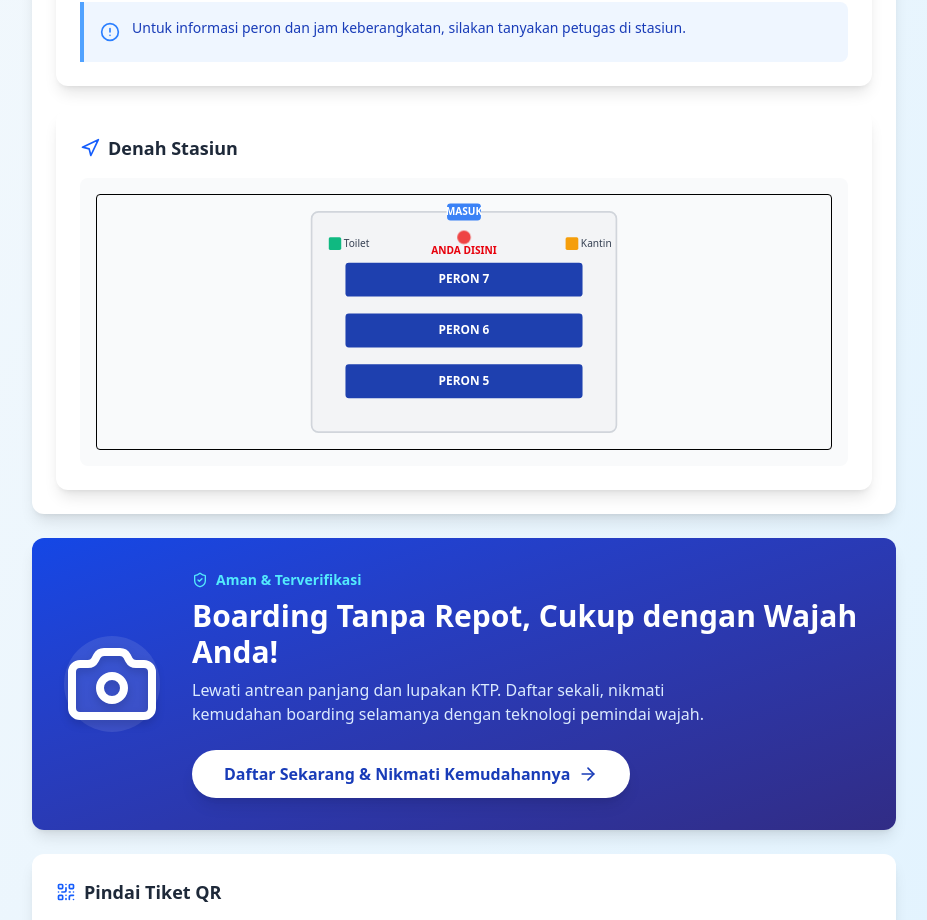
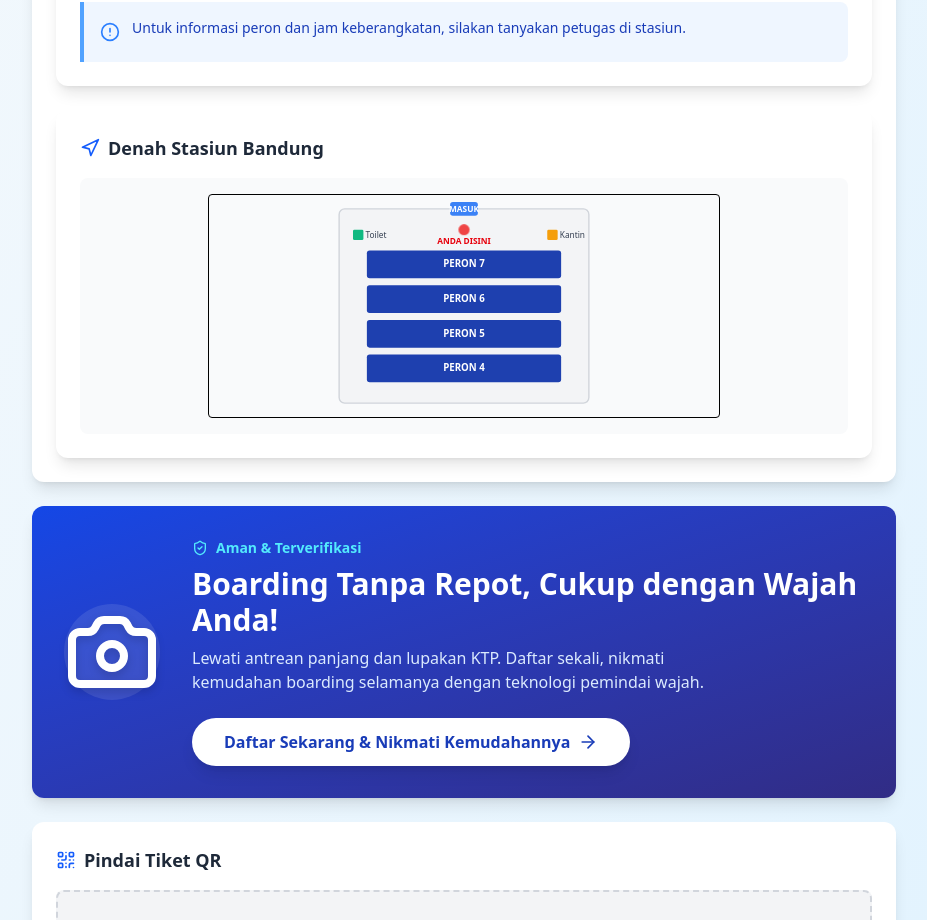
Before and after one commit to algididntwakeup/KAITravelAssistant, a React (Vite) app in the folder kai-assist-app/: page / in a window 1280 px wide. Shown: the part 1120-2040 px from the top of the page, without its empty margins (176-1103 px from the left). Built offline with nearby package versions, Linux system fonts and the light colour scheme.

Commit message:
updating stationmap to dynamic

```diff
--- a/kai-assist-app/src/components/StationInfoHub.jsx
+++ b/kai-assist-app/src/components/StationInfoHub.jsx
@@ -94,7 +94,12 @@ export const StationInfoHub = ({ t, stationData, selectedStation, facilities, an
                                         t={t}
                                         trains={availableTrains[selectedStation]}
                                     />
-                    <StationMap t={t} ticketData={ticketData} />
+                  <StationMap
+                        t={t}
+                        ticketData={ticketData}
+                        selectedStation={selectedStation}
+                        stationData={stationData} // <-- TAMBAHKAN BARIS INI
+                        />
                 </div>
             )}
 
--- a/kai-assist-app/src/components/StationMap.jsx
+++ b/kai-assist-app/src/components/StationMap.jsx
@@ -1,25 +1,48 @@
+// src/components/StationMap.jsx
 import React from 'react';
 import { Navigation } from 'lucide-react';
 
-export const StationMap = ({ t, ticketData }) => (
+export const StationMap = ({ t, ticketData, selectedStation, stationData }) => {
+
+  const platformLayouts = {
+    bandung: ['7', '6', '5', '4'],
+    kiaracondong: ['6', '5', '4']
+  };
+
+  const currentPlatforms = platformLayouts[selectedStation] || [];
+  const stationName = stationData[selectedStation]?.name || t.stationMap;
+
+  return (
     <div className="bg-white rounded-xl shadow-lg p-6">
         <h2 className="text-lg font-semibold text-gray-800 mb-4 flex items-center">
             <Navigation className="h-5 w-5 mr-2 text-blue-600" />
-            {t.stationMap}
+            Denah {stationName}
         </h2>
         <div className="bg-gray-50 rounded-lg p-4">
-            <svg viewBox="0 0 400 300" className="w-full h-64 border rounded">
-                <rect x="20" y="20" width="360" height="260" fill="#f3f4f6" stroke="#d1d5db" strokeWidth="2" rx="8"/>
+            {/* PERUBAHAN DI SINI:
+                - h-auto diubah menjadi h-56 (lebih pendek)
+                - max-w-lg dan mx-auto ditambahkan agar tidak terlalu lebar di desktop
+            */}
+            <svg viewBox="0 0 400 320" className="w-full h-56 max-w-lg mx-auto border rounded">
+                <rect x="20" y="20" width="360" height="280" fill="#f3f4f6" stroke="#d1d5db" strokeWidth="2" rx="8"/>
                 <rect x="180" y="10" width="40" height="20" fill="#3b82f6" rx="4"/>
                 <text x="200" y="24" textAnchor="middle" className="text-xs fill-white font-semibold">MASUK</text>
-                <rect x="60" y="80" width="280" height="40" fill="#1e40af" rx="4"/>
-                <text x="200" y="104" textAnchor="middle" className="text-sm fill-white font-semibold">PERON 7</text>
-                <rect x="60" y="140" width="280" height="40" fill="#1e40af" rx="4"/>
-                <text x="200" y="164" textAnchor="middle" className="text-sm fill-white font-semibold">PERON 6</text>
-                <rect x="60" y="200" width="280" height="40" fill="#1e40af" rx="4"/>
-                <text x="200" y="224" textAnchor="middle" className="text-sm fill-white font-semibold">PERON 5</text>
+
+                {currentPlatforms.map((platformNumber, index) => {
+                  const yPos = 80 + (index * 50);
+                  return (
+                    <g key={platformNumber}>
+                      <rect x="60" y={yPos} width="280" height="40" fill="#1e40af" rx="4"/>
+                      <text x="200" y={yPos + 24} textAnchor="middle" className="text-sm fill-white font-semibold">
+                        PERON {platformNumber}
+                      </text>
+                    </g>
+                  );
+                })}
+
                 <circle cx="200" cy="50" r="8" fill="#ef4444" className="animate-pulse"/>
                 <text x="200" y="70" textAnchor="middle" className="text-xs fill-red-600 font-semibold">ANDA DISINI</text>
+
                 {ticketData && (
                     <>
                         <path d="M 200 58 L 200 140" stroke="#ef4444" strokeWidth="3" strokeDasharray="5,5" className="animate-pulse"/>
@@ -27,11 +50,14 @@ export const StationMap = ({ t, ticketData }) => (
                         <text x="220" y="165" className="text-xs fill-red-600 font-semibold">PERON {ticketData.platform}</text>
                     </>
                 )}
+
                 <rect x="40" y="50" width="15" height="15" fill="#10b981" rx="2"/>
                 <text x="58" y="62" className="text-xs fill-gray-700">Toilet</text>
+
                 <rect x="320" y="50" width="15" height="15" fill="#f59e0b" rx="2"/>
                 <text x="338" y="62" className="text-xs fill-gray-700">Kantin</text>
             </svg>
         </div>
     </div>
-);
+  );
+};
```
